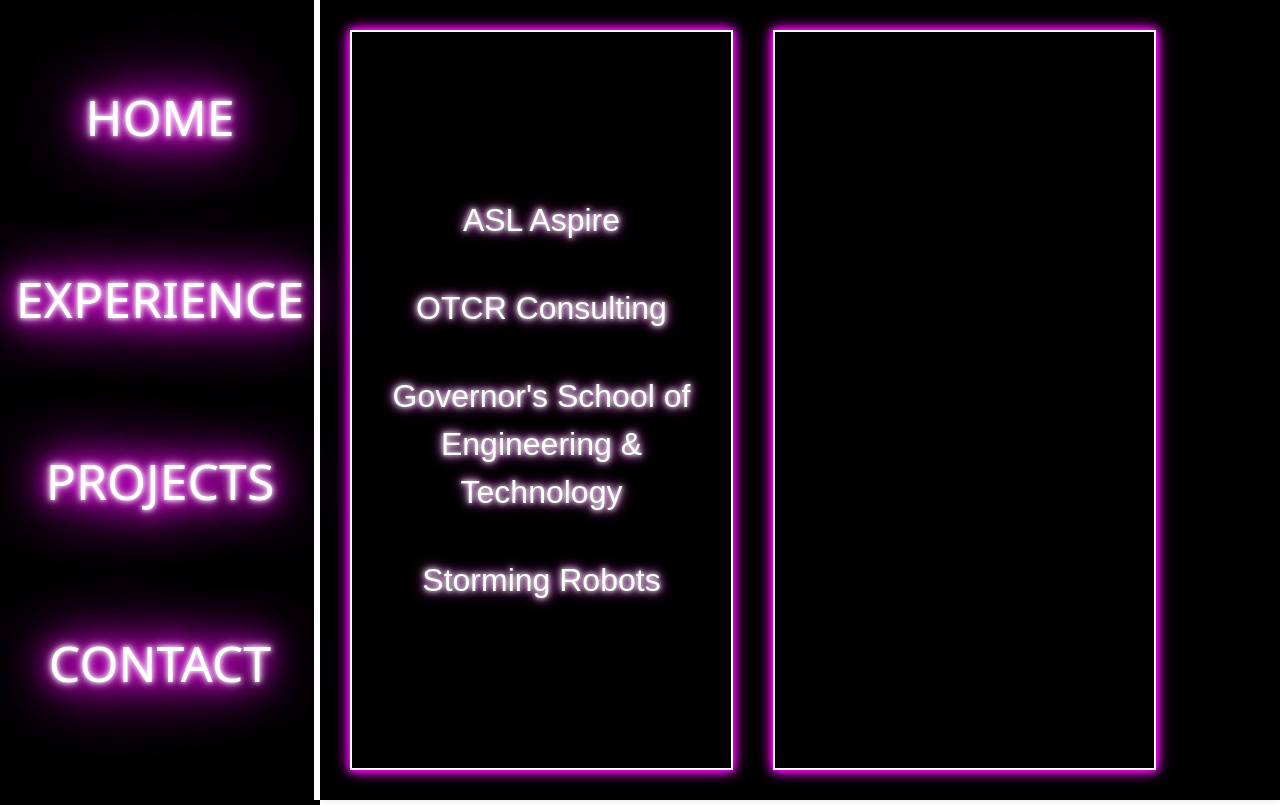
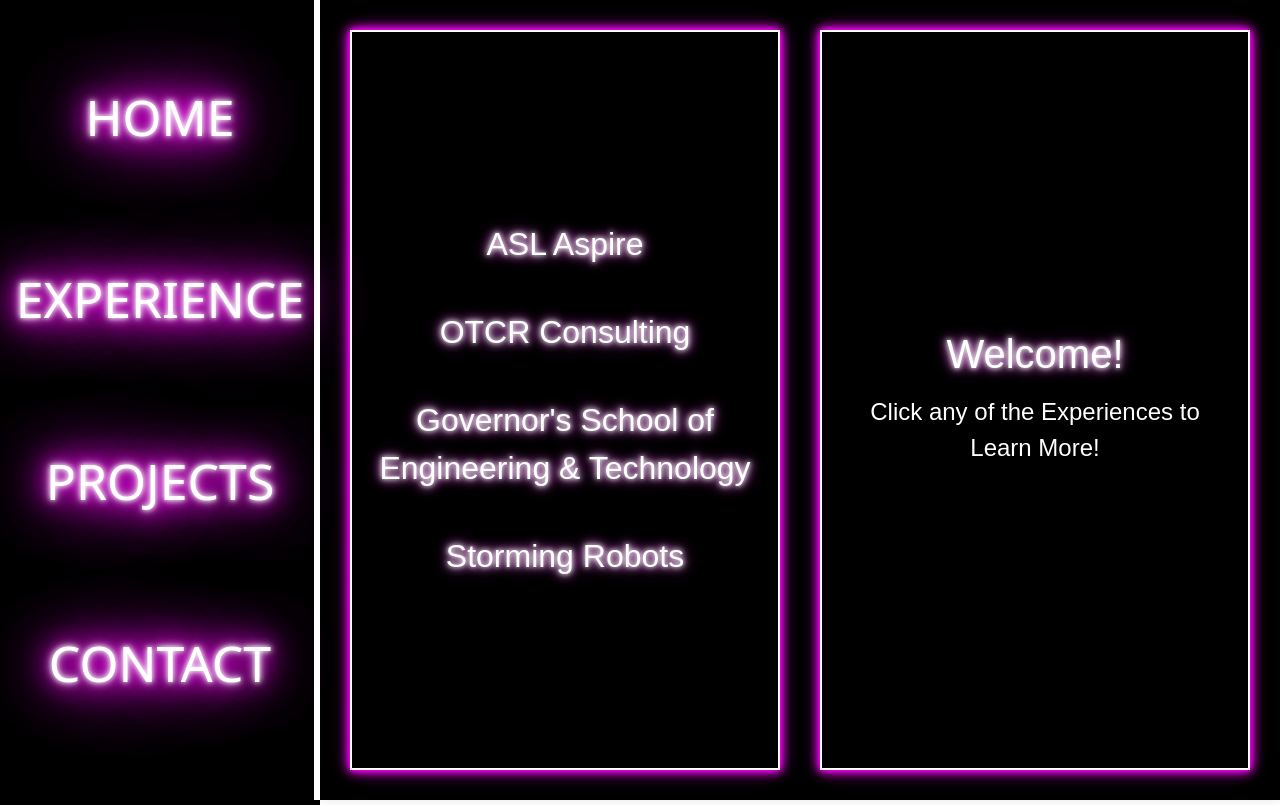
Before and after one commit to aneesh-123/Portfolio, a React (Create React App) app: page /experience in a window 1280 px wide. Built offline with nearby package versions, Linux system fonts and the light colour scheme.

Commit message:
Update Experience.jsx

```diff
--- a/src/Experience.jsx
+++ b/src/Experience.jsx
@@ -1,5 +1,5 @@
 import React, { useState } from 'react';
-import styles from './styles/Experience.module.css'; // Import the CSS module
+import styles from './styles/Experience.module.css';
 import experienceData from './ExperienceContent';
 
 function Experience() {
@@ -8,6 +8,14 @@ function Experience() {
   const handleExperienceClick = (index) => {
     setSelectedExperience(index);
   };
+
+  // Placeholder content for initial display
+  const initialContent = (
+    <>
+      <h1 className={styles.neonText}>Welcome!</h1>
+      <p className={styles.experienceDate}>Click any of the Experiences to Learn More!</p>
+    </>
+  );
 
   return (
     <div className={styles.experienceContainer}>
@@ -19,7 +27,7 @@ function Experience() {
         ))}
       </div>
       <div className={styles.neonBox}>
-        {selectedExperience !== null && (
+        {selectedExperience !== null ? (
           <>
             <h1 className={styles.neonText}>{experienceData[selectedExperience].title}</h1>
             <p className={styles.experienceDate}>
@@ -32,6 +40,8 @@ function Experience() {
               ))}
             </ul>
           </>
+        ) : (
+          initialContent // Display initial content if no experience is selected
         )}
       </div>
     </div>
```
